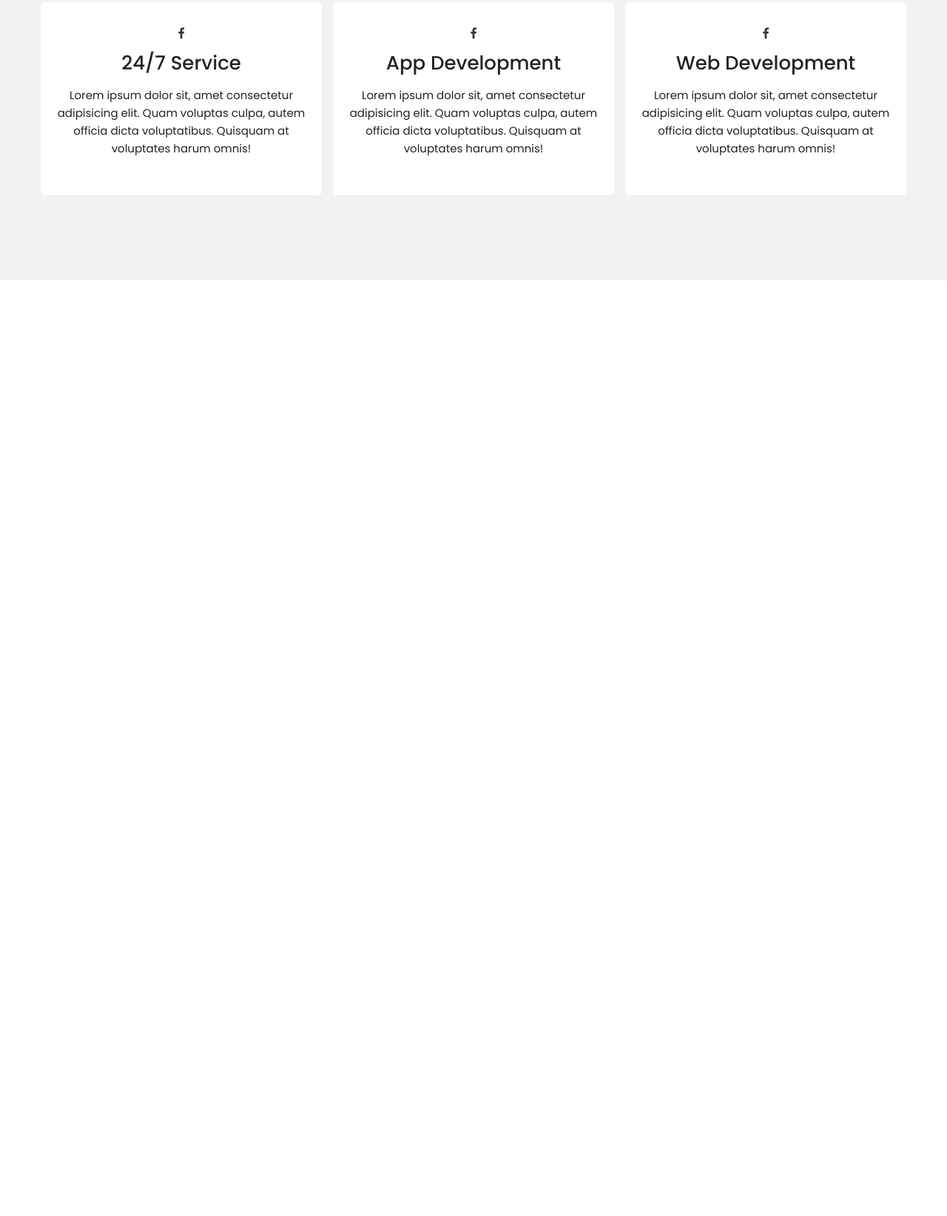
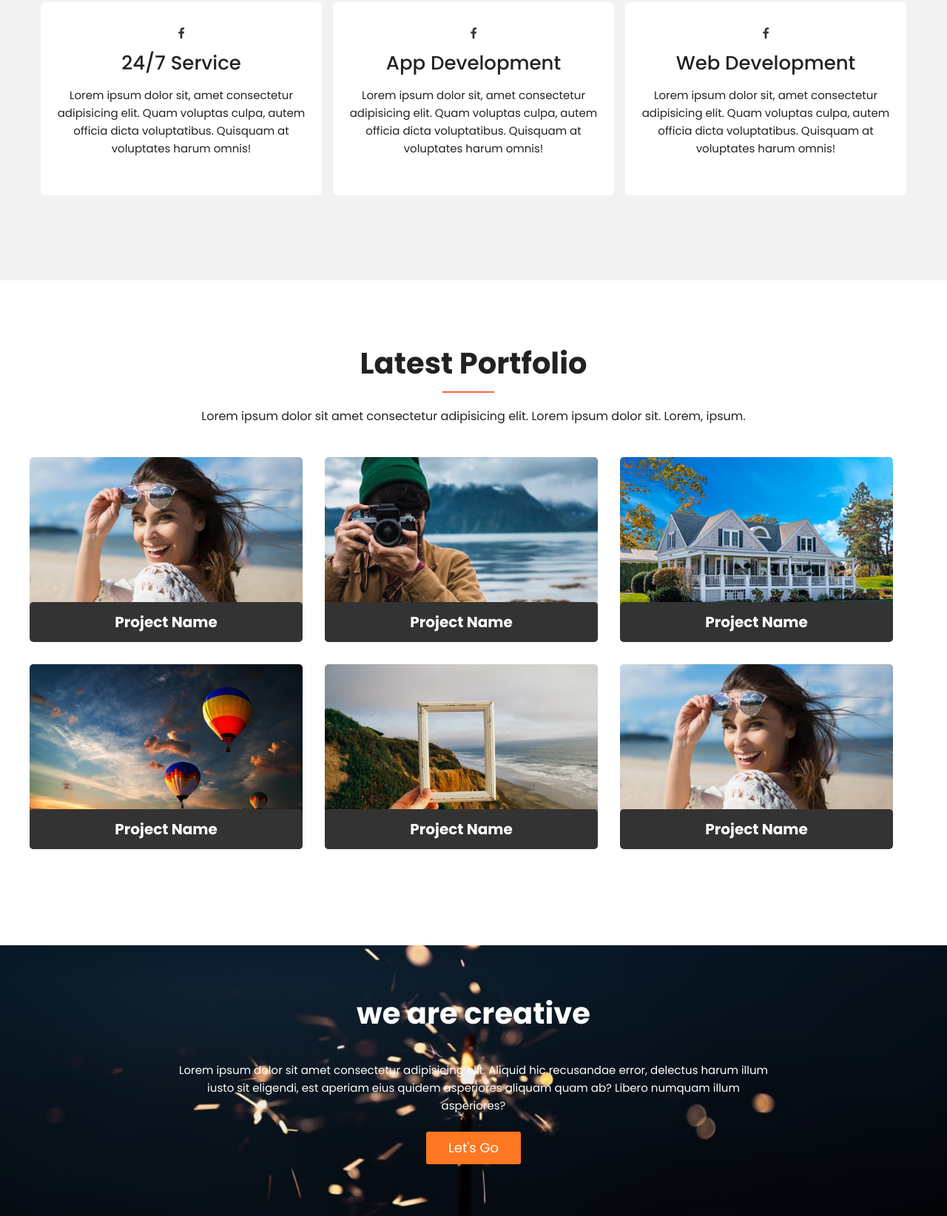
Before and after one commit to Joynal279/SASS-project, a plain HTML site: page index.html in a window 1280 px wide. Shown: the part 1580-3224 px from the top of the page at 74% size. Before the commit the page ends 1959 px from the top, so only its background shows below. Drawn offline with Linux system fonts and the light colour scheme.

Commit message:
transition added in portfolio

```diff
--- a/css/Base/_common.scss
+++ b/css/Base/_common.scss
@@ -140,6 +140,35 @@ ul{
     }
 }
 
+//portfolio design
+
+.portfolio-area{
+    .main{
+        .section-title {
+            text-align: center;
+            margin-bottom: 43px;
+             h4 {
+                text-transform: capitalize;
+                font-size: 40px;
+                position: relative;
+                display: inline-block;
+                margin-bottom: 20px;
+                padding-bottom: 28px;
+
+                &:before {
+                    position: absolute;
+                    content: '';
+                    width: 70px;
+                    height: 2px;
+                    background-color: tomato;
+                    bottom: 0px;
+                    left: 50%;
+                    transform: translateX(-60%);
+                }
+            }
+        }
+    }
+}
 
 // margin & padding
 
--- a/css/layouts/_cta.scss
+++ b/css/layouts/_cta.scss
@@ -0,0 +1,12 @@
+
+.cta-content {
+    color: white;
+    h4 {
+        font-size: 40px;
+        margin: 30px 0px;
+    }
+    p {
+        font-size: 15px;
+        padding: 23px 200px;
+    }
+}
--- a/css/layouts/_portfolio.scss
+++ b/css/layouts/_portfolio.scss
@@ -0,0 +1,30 @@
+
+.single-portfolio {
+    height: 250px;
+    background-size: cover;
+    background-position: center;
+    float: left;
+    margin-right: 30px;
+    width: 369px;
+    margin-bottom: 30px;
+    position: relative;
+    border-radius: 5px;
+    overflow: hidden;
+    transition: 0.3s;
+    &:hover{
+        transform: scale(1.1);
+    }
+    h4 {
+        background-color: #333;
+        position: absolute;
+        bottom: 0px;
+        left: 0px;
+        width: 100%;
+        color: #fff;
+        text-align: center;
+        padding: 15px;
+        font-size: 20px;
+        text-transform: capitalize;
+        border-radius: 5px;
+    }
+}
--- a/index.html
+++ b/index.html
@@ -148,6 +148,50 @@
 
 <!-- our services section html end here -->
 
+<!-- portfolio section html start here -->
+
+<section class="portfolio-area pt-100 pb-100 fix">
+  <div class="main">
+    <div class="section-title text-center">
+      <h4>latest portfolio</h4>
+      <p>Lorem ipsum dolor sit amet consectetur adipisicing elit. Lorem ipsum dolor sit. Lorem, ipsum.</p>
+    </div>
+    <div class="single-portfolio fix" style="background-image: url('img/original.jpeg');">
+      <h4>project name</h4>
+    </div>
+    <div class="single-portfolio fix" style="background-image: url('img/banner3.jpg');">
+      <h4>project name</h4>
+    </div>
+    <div class="single-portfolio fix" style="background-image: url('img/house.jpg');">
+      <h4>project name</h4>
+    </div>
+    <div class="single-portfolio fix" style="background-image: url('img/ll.jpg');">
+      <h4>project name</h4>
+    </div>
+    <div class="single-portfolio fix" style="background-image: url('img/nature.jpg');">
+      <h4>project name</h4>
+    </div>
+    <div class="single-portfolio fix" style="background-image: url('img/original.jpeg');">
+      <h4>project name</h4>
+    </div>
+  </div>
+</section>
+
+<!-- portfolio section html end here -->
+
+
+<!-- cta html start here -->
+<section class="cta-area bg pt-50 pb-70 fix" style="background-image: url('img/banner.jpg');">
+  <div class="main">
+    <div class="cta-content text-center ">
+      <h4>we are creative</h4>
+      <p>Lorem ipsum dolor sit amet consectetur adipisicing elit. Aliquid hic recusandae error, delectus harum illum iusto sit eligendi, est aperiam eius quidem asperiores aliquam quam ab? Libero numquam illum asperiores?</p>
+      <a href="" class="btn box-btn">let's go</a>
+  </div>
+</div>
+</section>
+<!-- cta html end here -->
+
 
   <script src="js/vendor/modernizr-3.11.2.min.js"></script>
   <script src="js/plugins.js"></script>
```
Also changed, not shown: css/style.css, img/house.jpg (added), img/ll.jpg (added), img/nature.jpg (added), img/original.jpeg (added), 1 other file.
